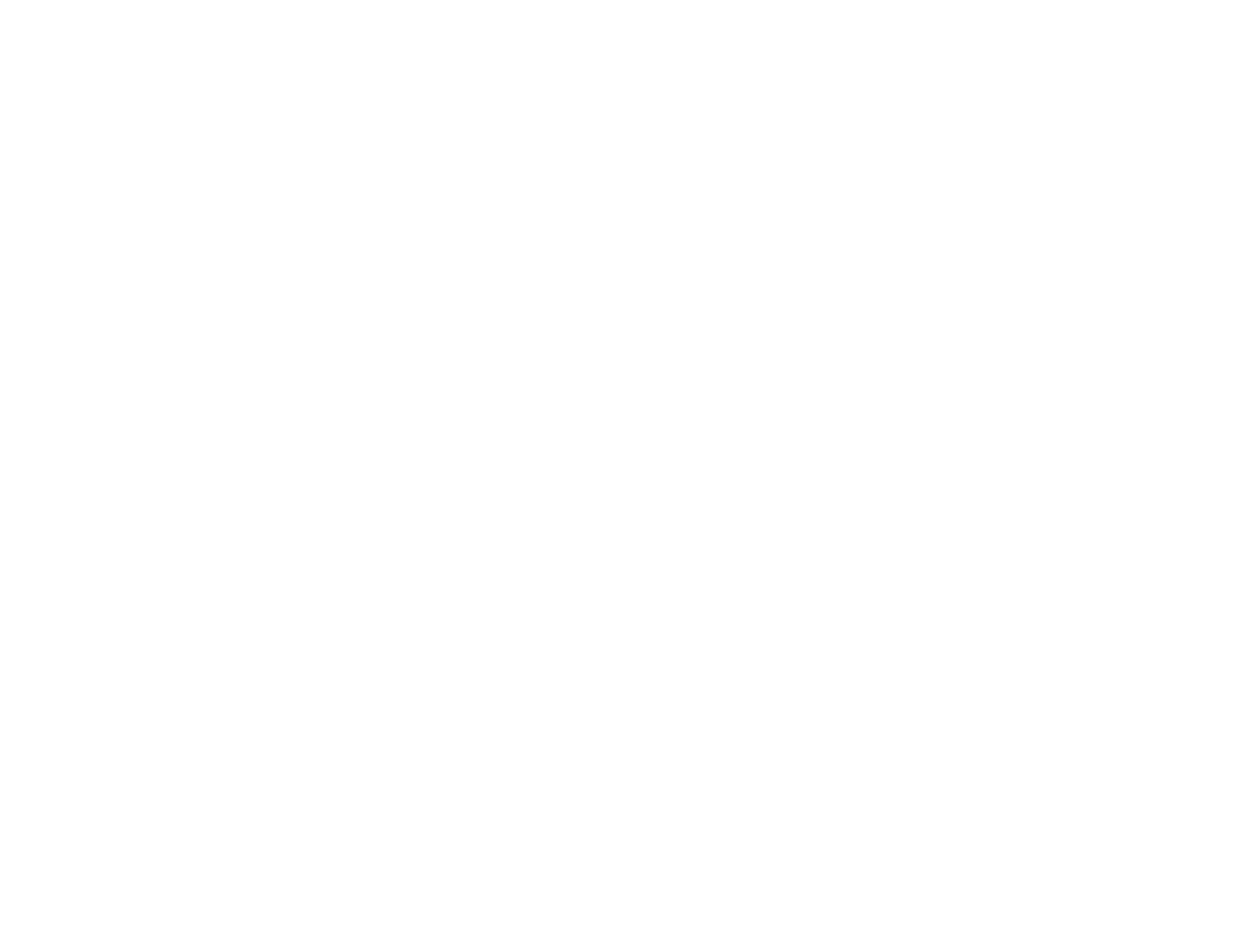
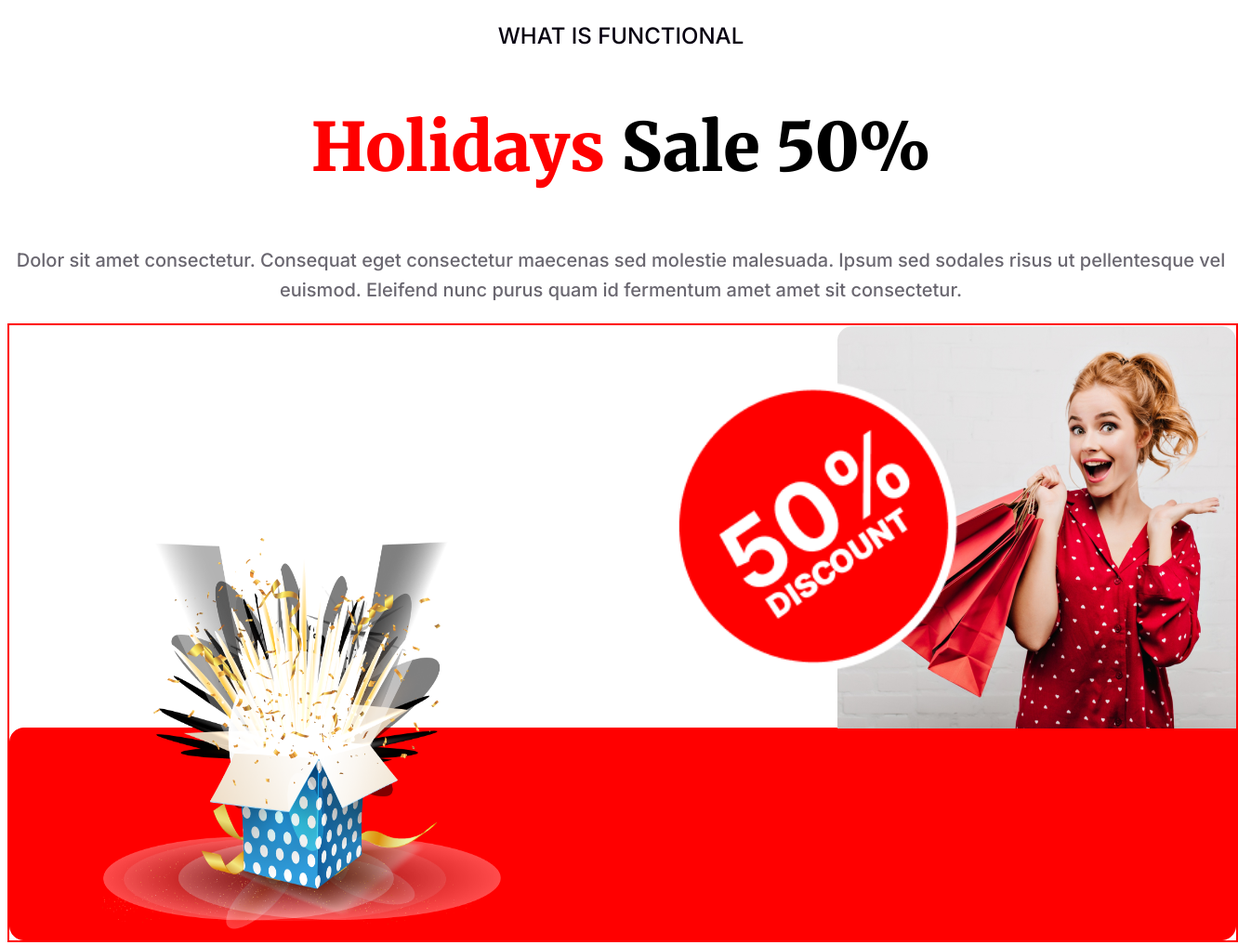
Before and after one commit to Hasibul50/happy-new-year, a plain HTML site: page prac.html in a window 1280 px wide. Shown: the whole page at 93% size, 1332 px wide, since content can reach past the window. Before the commit the page ends 800 px from the top, so only its background shows below. Drawn offline with Linux system fonts and the light colour scheme.

Commit message:
completed

```diff
--- a/colorful.css
+++ b/colorful.css
@@ -25,11 +25,11 @@
     font-size: 32px;
     font-weight: 400;
     line-height: 40px;
-    color: rgb(255, 255, 255);
+    color: rgb(228, 225, 225);
 }
 
 .party-celeb {
-    color: rgb(255, 255, 255);
+    color: rgb(224, 224, 224);
     font-size: 72px;
     font-weight: 900;
     line-height: 95px;
@@ -227,12 +227,161 @@
     padding: 30px;
 }
 
-/* section5 related css */
-.section5 {
-    font-family: Merriweather;
+
+/* section 6 */
+
+.section6-container {
     width: 1320px;
     height: 986.07px;
+    margin: 0 auto;
+
 }
+
+.relative img {
+    width: 429px;
+    height: 433px
+}
+
+.section6-h3 {
+    color: rgb(7, 2, 17);
+    font-family: Inter;
+    font-size: 24px;
+    font-weight: 500;
+    line-height: 29px;
+    letter-spacing: 0%;
+    text-align: center;
+}
+
+.section6-h2 {
+    font-family: Merriweather;
+    font-size: 72px;
+    font-weight: 900;
+    line-height: 91px;
+    letter-spacing: 0%;
+    text-align: center;
+}
+
+.section6-p {
+    color: rgba(7, 2, 17, 0.6);
+    font-family: Inter;
+    font-size: 20px;
+    font-weight: 500;
+    line-height: 32px;
+    letter-spacing: 0%;
+    text-align: center;
+}
+
+.section6-span {
+    color: #FF0000;
+}
+
+.relative {
+    height: 662.07px;
+    width: 1320px;
+    background-repeat: no-repeat;
+    background-image: url("resources/Rectangle\ 2.png");
+    background-position: bottom;
+    position: relative;
+    margin: 0 auto;
+}
+
+.relative .section6-first {
+    position: absolute;
+    right: 0;
+    top: 1px;
+}
+
+.relative2 {
+    position: relative;
+    border: 2px solid black;
+}
+
+.section6-box {
+    position: absolute;
+
+    bottom: 0px;
+    width: 693.82px;
+    height: 557.96px;
+}
+
+.section6-box2 {
+    position: absolute;
+    right: 240px;
+}
+
+/* section 7 */
+
+
+.section7 {
+    width: 1368px;
+    height: 1166px;
+    /* border: 2px solid red; */
+    margin: 0 auto;
+}
+
+.shop {
+    margin: 0 auto;
+    display: flex;
+    flex-wrap: wrap;
+    align-items: self-start;
+    height: 850px;
+
+
+}
+
+.shop img {
+    /* box-shadow: 2px 2px 5px rgba(0,0 ,0 , .5); */
+    border-radius: 16px;
+    cursor: pointer;
+    transition: .4s;
+    padding-top: 20px;
+}
+
+.shop img:hover {
+    transform: scale(1.1);
+    z-index: 2;
+
+
+
+}
+
+.section7-h5 {
+    color: rgb(255, 0, 0);
+    font-family: Inter;
+    font-size: 24px;
+    font-weight: 500;
+    line-height: 29px
+}
+
+.section7-h2 {
+    color: rgb(7, 2, 17);
+    font-family: Merriweather;
+    font-size: 48px;
+    font-weight: 900;
+    line-height: 60px;
+    letter-spacing: 0%;
+}
+
+.section7-p {
+    color: rgba(7, 2, 17, 0.6);
+    font-family: Inter;
+    font-size: 20px;
+    font-weight: 400;
+    line-height: 32px;
+    width: 928.58px;
+    height: 64.17px;
+}
+
+.section7 img {
+    width: 439.42px;
+    height: 425.16px;
+    margin: 5px;
+}
+
+.items {
+    height: 451.16px;
+}
+
 
 /* section 8 */
 .section8 {
@@ -243,6 +392,8 @@
     border-radius: 16px;
 
     background: rgba(255, 0, 0, 0.05);
+    margin-bottom: 100px;
+
 
 }
 
@@ -286,6 +437,13 @@ input[type="email"] {
     border-right: 0;
 }
 
+.form {
+    position: relative;
+    width: 648px;
+    height: 72px;
+    margin: 0 auto;
+}
+
 .section8-bttn {
     color: rgb(255, 255, 255);
     font-family: Inter;
@@ -300,7 +458,11 @@ input[type="email"] {
     border-radius: 0px 50px 50px 0px;
 
     background: rgb(255, 0, 0);
+    position: absolute;
+    top: 2px;
+    right: -52px;
 }
+
 
 footer {
     /* width: 1600px; */
@@ -340,6 +502,8 @@ address {
     width: 1300px;
     height: 180px;
     margin: 0 auto;
+    border-bottom: 1px solid #FFFFFF26;
+
 }
 
 .images {
@@ -350,10 +514,14 @@ address {
     justify-content: space-around;
     width: 300px;
     margin: 0 auto;
+    padding-top: 50px;
+    padding-bottom: 50px;
+
 }
 
 .images img {
     border: 2px dashed white;
+
 }
 
 .footer-inside2 {
@@ -361,6 +529,8 @@ address {
     width: 1300px;
     justify-content: space-between;
     margin: 0 auto;
+    border-top: 2px solid #FFFFFF26;
+    padding-top: 50px;
 }
 
 .copyrt {
@@ -381,72 +551,3 @@ address {
     line-height: 29px;
     background-color: black;
 }
-
-.section7 {
-    width: 1368px;
-    height: 1166px
-}
-
-.shop {
-    display: flex;
-    margin: 0 auto;
-    width: 800;
-    height: 1166px;
-    margin: 0 auto;
-
-}
-
-.section7 {
-    width: 1368px;
-    height: 1166px;
-    /* border: 2px solid red; */
-    margin: 0 auto;
-}
-
-.shop {
-    display: flex;
-    flex-wrap: wrap;
-    align-items: self-start;
-    height: 850px;
-
-
-}
-
-.section7-h5 {
-    color: rgb(255, 0, 0);
-    font-family: Inter;
-    font-size: 24px;
-    font-weight: 500;
-    line-height: 29px
-}
-
-.section7-h2 {
-    color: rgb(7, 2, 17);
-    font-family: Merriweather;
-    font-size: 48px;
-    font-weight: 900;
-    line-height: 60px;
-    letter-spacing: 0%;
-}
-
-.section7-p{
-    color: rgba(7, 2, 17, 0.6);
-    font-family: Inter;
-    font-size: 20px;
-    font-weight: 400;
-    line-height: 32px
-}
-
-.section7 img {
-    width: 439.42px;
-    height: 425.16px;
-    margin: 5px;
-}
-.items{
-    height: 451.16px;
-}
-hr{
-    width: 1320px;
-    height: 0;
-    border: 1px solid rgba(255, 255, 255, 0.15);
-}
--- a/prac.html
+++ b/prac.html
@@ -9,12 +9,104 @@
         @import url('https://fonts.googleapis.com/css2?family=Merriweather:ital,wght@0,300;0,400;0,700;0,900;1,300;1,400;1,700;1,900&display=swap');
         @import url('https://fonts.googleapis.com/css2?family=Inter:wght@100..900&display=swap');
 
+        .section6-container {
+            width: 1320px;
+            height: 986.07px;
+            margin: 0 auto;
 
+        }
+
+        .relative img {
+            width: 429px;
+            height: 433px
+        }
+
+        .section6-h3 {
+            color: rgb(7, 2, 17);
+            font-family: Inter;
+            font-size: 24px;
+            font-weight: 500;
+            line-height: 29px;
+            letter-spacing: 0%;
+            text-align: center;
+        }
+
+        .section6-h2 {
+            font-family: Merriweather;
+            font-size: 72px;
+            font-weight: 900;
+            line-height: 91px;
+            letter-spacing: 0%;
+            text-align: center;
+        }
+
+        .section6-p {
+            color: rgba(7, 2, 17, 0.6);
+            font-family: Inter;
+            font-size: 20px;
+            font-weight: 500;
+            line-height: 32px;
+            letter-spacing: 0%;
+            text-align: center;
+        }
+
+        .section6-span {
+            color: #FF0000;
+        }
+
+        .relative {
+            height: 662.07px;
+            width: 1320px;
+            border: 2px solid red;
+            background-repeat: no-repeat;
+            background-image: url("resources/Rectangle\ 2.png");
+            background-position: bottom;
+            position: relative;
+            margin: 0 auto;
+        }
+
+        .relative .section6-first {
+            position: absolute;
+            right: 0;
+            top: 1px;
+        }
+
+        .relative2 {
+            position: relative;
+            border: 2px solid black;
+        }
+
+        .section6-box {
+            position: absolute;
+            left: 100px;
+            bottom: 0px;
+        }
+
+        .section6-box2 {
+            position: absolute;
+            right: 240px;
+
+
+
+        }
     </style>
 </head>
 
-<body>
+<section class="section6-container"">
+            <h3 class=" section6-h3">WHAT IS FUNCTIONAL</h3>
+    <h2 class="section6-h2"><span class="section6-span">Holidays</span> Sale 50%</h2>
+    <p class="section6-p">Dolor sit amet consectetur. Consequat eget consectetur maecenas sed
+        molestie malesuada. Ipsum sed sodales risus ut pellentesque vel euismod. Eleifend nunc purus quam id fermentum
+        amet amet sit consectetur.</p>
 
-</body>
+    <div class=" relative">
+        <img class="section6-first" src="resources/Rectangle 1.png" alt="">
+        <img class="section6-box" src="resources/Group 75.png" alt="">
+        <img class="section6-box2" src="resources/Group 44.png" alt="">
+</section>
+
+    <body>
+
+    </body>
 
 </html>
```
Also changed, not shown: index.html (+21 -13 lines).
